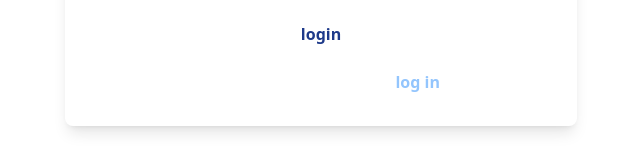
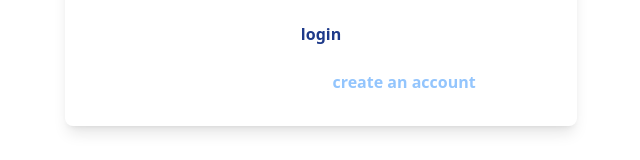
Before and after one commit to renney-11/pearl-fix, a Next.js app in the folder frontend/: page /login in a window 1280 px wide. Shown: the part 472-632 px from the top of the page, without its empty margins (319-959 px from the left). Built offline with nearby package versions, Linux system fonts and the light colour scheme.

Commit message:
#6 fix text and link under input fields Co-authored-by: Celina Labbaci <labbaci@student.chalmers.se>

```diff
--- a/frontend/app/(auth)/login/page.tsx
+++ b/frontend/app/(auth)/login/page.tsx
@@ -30,9 +30,9 @@
             </button>
           </form>
           <p className="mt-4 text-center text-white">
-            already have an account?{" "}
-            <a href="/login" className="font-semibold text-blue-300">
-              log in
+          new to tooth beacon?{" "}
+            <a href="/register" className="font-semibold text-blue-300">
+            create an account
             </a>
           </p>
         </div>
```
